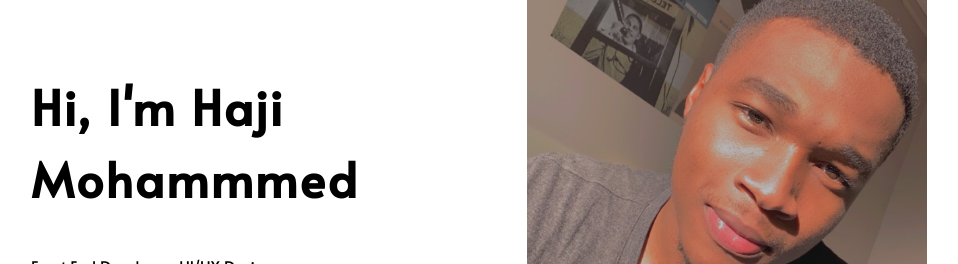
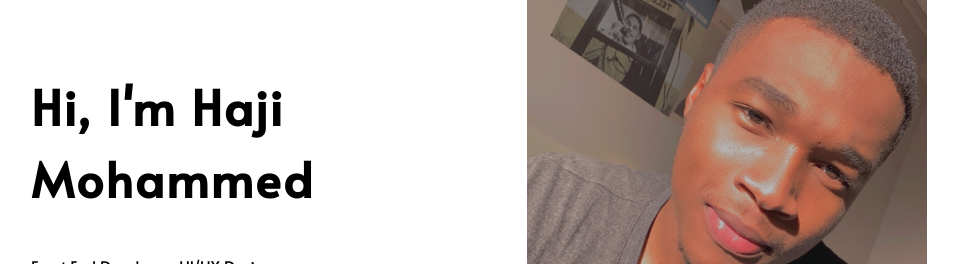
Before and after one commit to hajiskyy/portfolio, a Gatsby site: page / in a window 1280 px wide. Shown: the part 300-564 px from the top of the page, without its empty margins (161-1119 px from the left). Built offline with nearby package versions, Linux system fonts and the light colour scheme; Gatsby itself is replaced by a stand-in of ours.

Commit message:
fixed typo

```diff
--- a/src/components/landing.js
+++ b/src/components/landing.js
@@ -42,7 +42,7 @@ function Landing() {
     <div className="w-full">
       <div className="w-full py-48 md:py-24 md:flex md:items-center md:justify-between" ref={sectionTrigger}>
         <div className="md:w-1/2">
-          <h1 className="text-4xl lg:text-5xl font-bold tracking-wider">Hi, I'm Haji Mohammmed</h1>
+          <h1 className="text-4xl lg:text-5xl font-bold tracking-wider">Hi, I'm Haji Mohammed</h1>
           <p className="mt-10">Front End Developer, UI/UX Design</p>
         </div>
         <div className="hidden md:block" style={{ width: 400, height: 500 }}>
```
